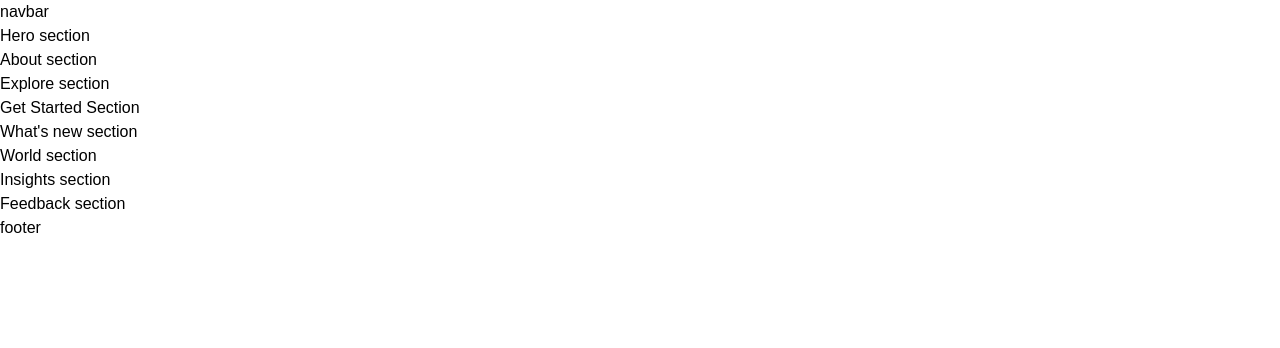
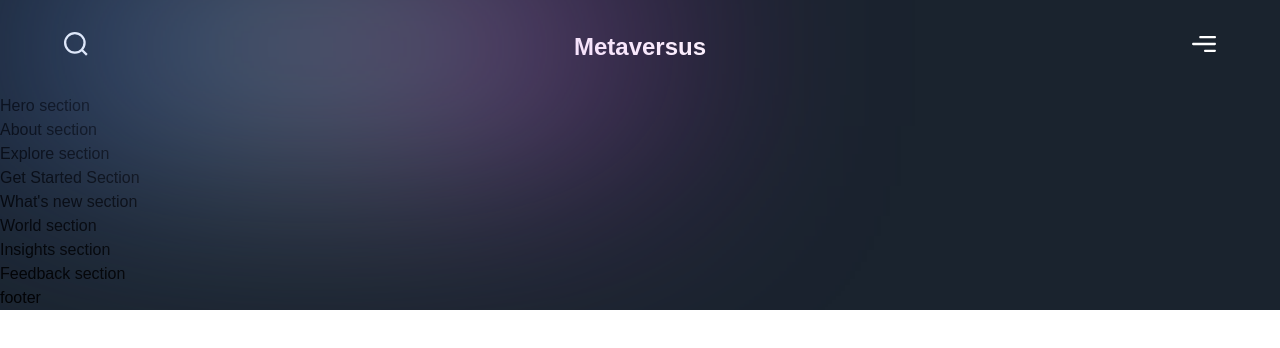
Before and after one commit to mattoattacko/Metaverse_Landing, a Next.js app: page / in a window 1280 px wide. Shown: the top 348 px of the page. Built offline with nearby package versions, Linux system fonts and the light colour scheme; a web font is replaced by a local one.

Commit message:
trying to fix errors on render

```diff
--- a/app/head.js
+++ b/app/head.js
@@ -1,3 +1,4 @@
+// allows us to change the title of the page
 const Head = () => (
   <>
     <title>Metaversus</title>
--- a/app/layout.js
+++ b/app/layout.js
@@ -6,7 +6,9 @@
       <link rel="preconnect" href="https://stijndv.com" />
       <link rel="stylesheet" href="https://stijndv.com/fonts/Eudoxus-Sans.css" />
     </head>
-    <body>{children}</body>
+    <body>
+      {children}
+    </body>
   </html>
 );
 
--- a/app/page.js
+++ b/app/page.js
@@ -2,7 +2,7 @@
 import { About, Explore, Feedback, GetStarted, Hero, Insights, WhatsNew, World } from '../sections';
 
 const Page = () => (
-  <div>
+  <div className="bg-primary-black overflow-hidden">
     <Navbar />
     <Hero />
     <About />
--- a/components/Navbar.jsx
+++ b/components/Navbar.jsx
@@ -1,9 +1,36 @@
 'use client';
 
+import { motion } from 'framer-motion';
+import { navVariants } from '../utils/motion';
+
+import styles from '../styles';
+
 const Navbar = () => (
-  <nav>
-    navbar
-  </nav>
+  <motion.nav
+    variants={navVariants}
+    initial="hidden"
+    whileInView="show"
+    className={`${styles.xPaddings} py-8 relative`}
+  >
+    <div
+      className="absolute w-[50%] inset-0 gradient-01"
+    />
+    <div className={`${styles.innerWidth} mx-auto flex justify-between gap-8`}>
+      <img
+        src="/search.svg"
+        alt="Search"
+        className="w-[24px] h-[24px] object-contain"
+      />
+      <h2 className="font-extrabold text-[24px] leading-[30px] text-white">
+        Metaversus
+      </h2>
+      <img
+        src="/menu.svg"
+        alt="Menu"
+        className="w-[24px] h-[24px] object-contain"
+      />
+    </div>
+  </motion.nav>
 );
 
 export default Navbar;
--- a/utils/motion.js
+++ b/utils/motion.js
@@ -1,3 +1,5 @@
+// 'variants' show us that we can modify the animation
+
 export const navVariants = {
   hidden: {
     opacity: 0,
```
Also changed, not shown: pages/index.js (deleted, +0 -19 lines).
